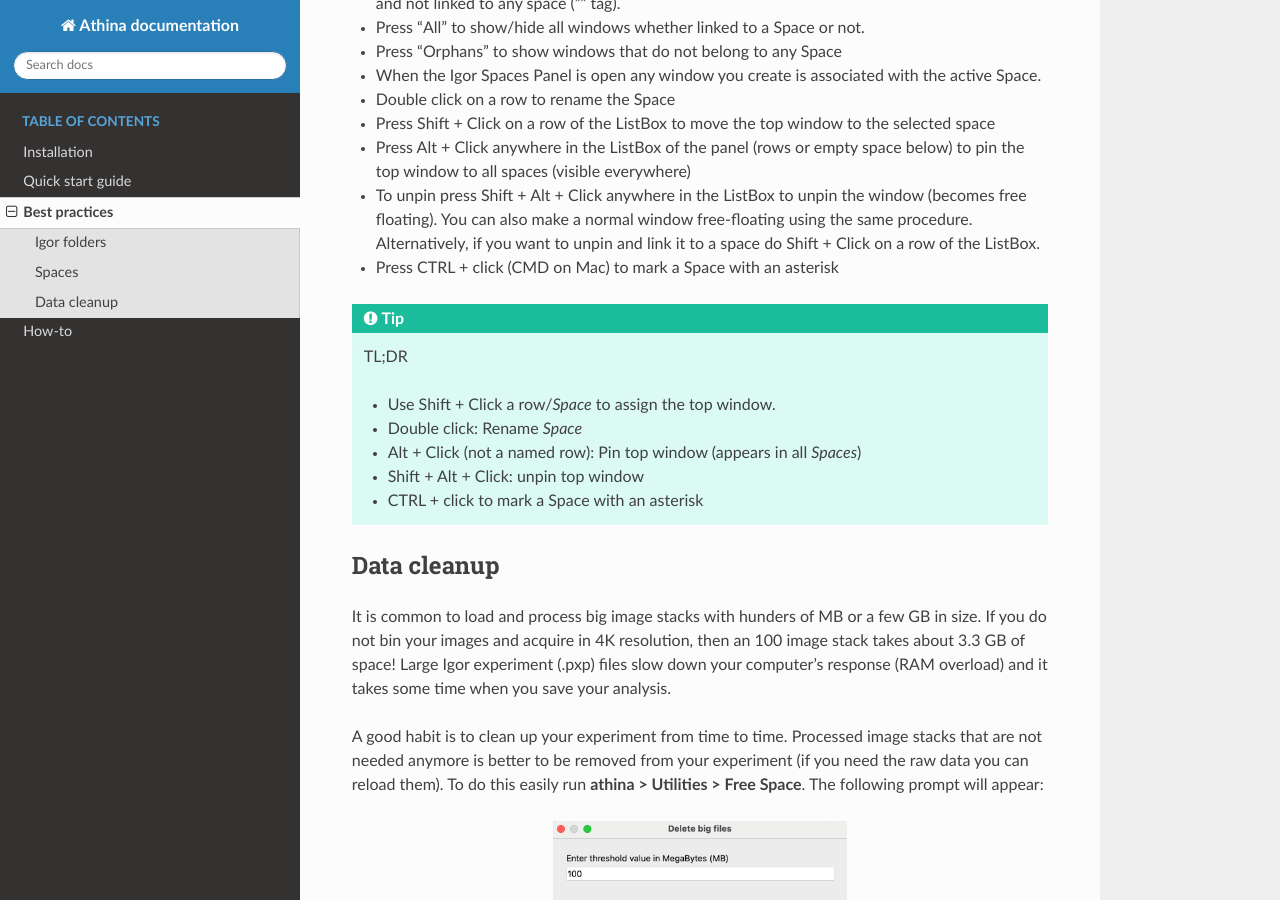
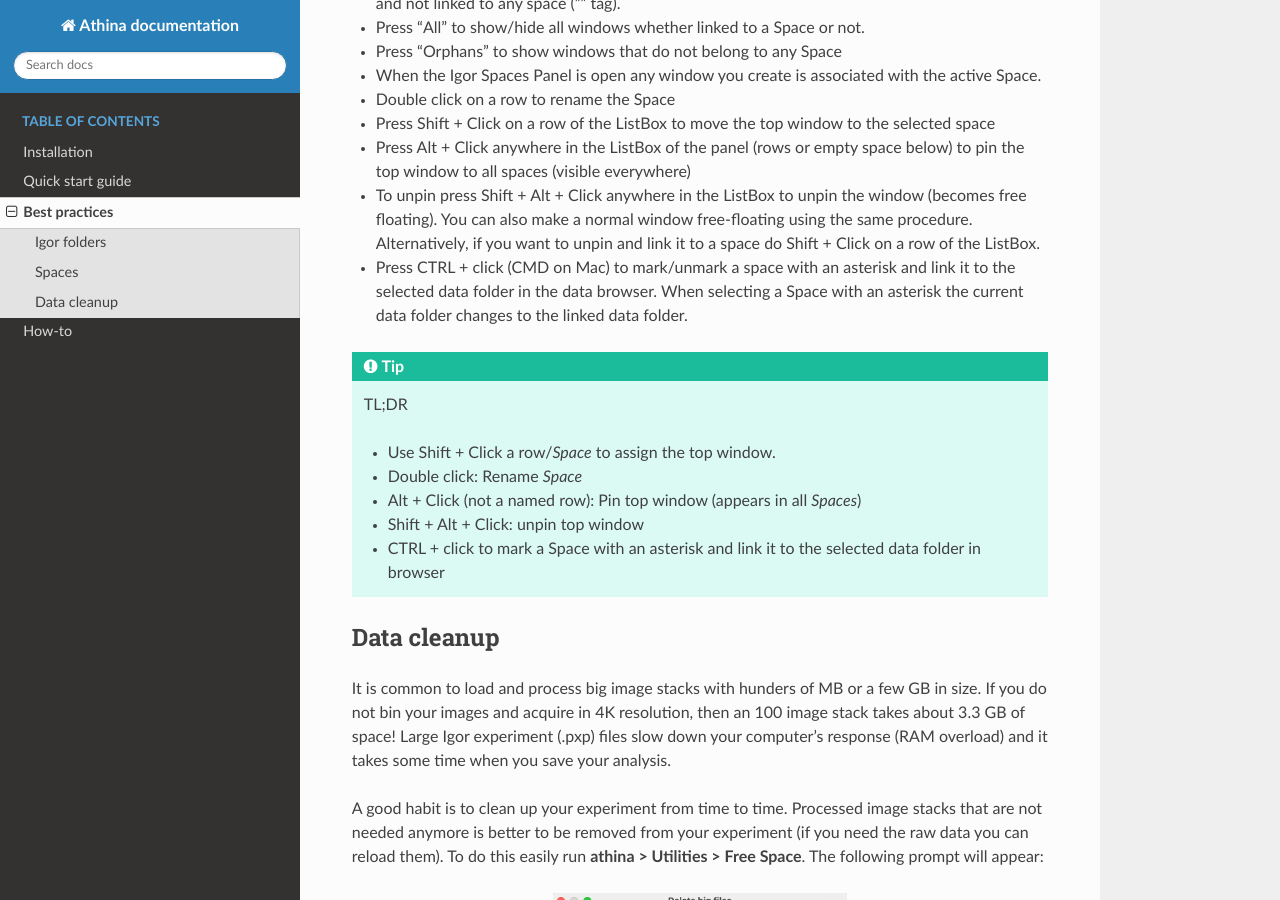
Before and after one commit to evangelosgolias/athina, a Sphinx documentation site: the page built from doc/source/files/best_practices.md, in a window 1280 px wide and 900 px high, scrolled down 1632 px. Built offline with Sphinx 7.4.7 and the Read the Docs theme 2.0.0, drawn with Linux system fonts in a browser that asks for light colours.

Commit message:
Changes in Spaces, now link to folders with Ctlr-click. Older experiments needs a fix. Duplicate ATHSpacesTW and name it ATHSpacesTWDF. Set all to empty string (just delete them)

````diff
--- a/doc/source/files/best_practices.md
+++ b/doc/source/files/best_practices.md
@@ -38,7 +38,7 @@
 * Press Shift + Click on a row of the ListBox to move the top window to the selected space
 * Press Alt + Click anywhere in the ListBox of the panel (rows or empty space below) to pin the top window to all spaces (visible everywhere)
 * To unpin press Shift + Alt + Click anywhere in the ListBox to unpin the window (becomes free floating). You can also make a normal window free-floating using the same procedure. Alternatively, if you want to  unpin and link it to a space do Shift + Click on a row of the ListBox.
-* Press CTRL + click (CMD on Mac) to mark a Space with an asterisk
+* Press CTRL + click (CMD on Mac) to mark/unmark a space with an asterisk and link it to the selected data folder in the data browser. When selecting a Space with an asterisk the current data folder changes to the linked data folder.
 
 ```{tip} TL;DR
 
@@ -46,7 +46,7 @@
 -  Double click: Rename *Space*
 -  Alt + Click (not a named row): Pin top window (appears in all *Spaces*)
 -  Shift + Alt + Click: unpin top window
--  CTRL + click to mark a Space with an asterisk
+-  CTRL + click to mark a Space with an asterisk and link it to the selected data folder in browser
 ```
 
 ## Data cleanup
````
